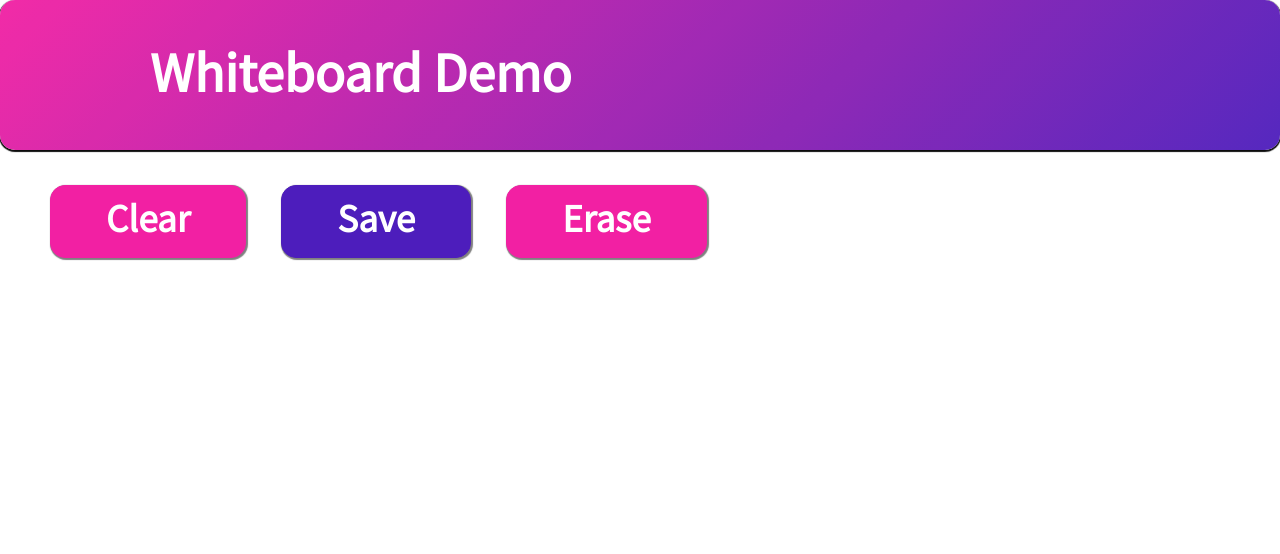
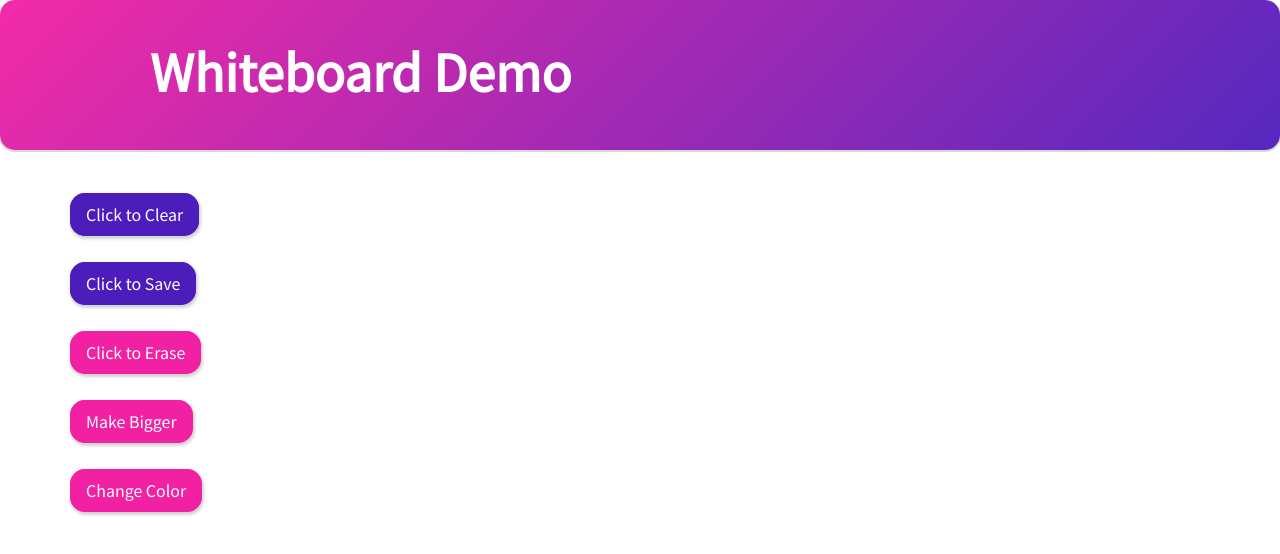
Before and after one commit to Thoughtscript/exp_whiteboard_js_2023, a plain HTML site: page index.html in a window 1280 px wide. Drawn offline with Linux system fonts and the light colour scheme.

Commit message:
tweak html, opts

```diff
--- a/index.html
+++ b/index.html
@@ -53,9 +53,14 @@
                 <!-- These must be initialized with width and height! -->
                 <canvas class="hw" id="a" width="2500px" height="2500px"></canvas>
             </div>
-            <a href="#" class="btn" id="reset">Clear</button>
-            <a href="#" class="btn" id="save">Save</a>
-            <a href="#" class="btn" id="erase">Erase</a>
+
+            <ul>
+                <li><a href="#" class="btn" id="reset">Click to Clear</a></li>
+                <li><a href="#" class="btn" id="save">Click to Save</a></li>
+                <li><a href="#" class="btn" id="erase">Click to Erase</a></li>
+                <li><a href="#" class="btn" id="size">Make Bigger</a></li>
+                <li><a href="#" class="btn" id="color">Change Color</a></li>
+            </ul>
         </main>
 
         <!--
@@ -81,6 +86,18 @@
 
             document.getElementById('erase').addEventListener('click', e => {
                 hwA.erase()
+                const el = document.getElementById('erase')
+                el.innerHTML = (el.innerText === 'Click to Erase') ? 'Click to Draw' : 'Click to Erase'
+            })
+
+            document.getElementById('size').addEventListener('click', e => {
+                hwA.changeSize()
+                const el = document.getElementById('size')
+                el.innerHTML = (el.innerText === 'Make Bigger') ? 'Make Smaller' : 'Make Bigger'
+            })
+
+            document.getElementById('color').addEventListener('click', e => {
+                hwA.changeColor()
             })
         }
         </script>
--- a/style.css
+++ b/style.css
@@ -22,7 +22,6 @@ body>main {
 body>main>div.panelWrapper {
     top: 155px;
     position: absolute;
-    left: 150px;
 }
 
 body>main>div.panelWrapper > canvas {
@@ -39,7 +38,7 @@ header {
     background: linear-gradient(135deg, #F220A3, #4D1DBC);
     position: absolute;
     width: 100%;
-    box-shadow: 0px 1px 1px 1px black;
+    box-shadow: 0px 1px 1px 1px lightgray;
     border-radius: 15px;
     opacity: .95;
 }
@@ -52,41 +51,38 @@ header>h1 {
     font-family: 'Noto Sans KR', sans-serif;
 }
 
-a.btn {
-    position: relative;
-    top: 185px;
-    padding-top:5px;
-    padding-bottom:15px;
-    padding-left: 55px;
-    padding-right:55px;
-    border: 1px solid #F220A3;
-    color: white;
-    text-decoration: none;
-    background: #F220A3;
-    font-size: 35px;
-    font-weight: 600;
-    border-radius: 15px;
-    box-shadow: 1px 1px 1px 1px gray;
-    font-family: 'Noto Sans KR', sans-serif;
+ul {
+    position: absolute;
+    top: 155px;
+    list-style: none;
 }
 
-a.btn#reset {
-    left: 50px;
+ul > li {
+    margin: 15px;
+    padding: 15px;
 }
 
-a.btn:hover {
+ul > li > a.btn {
+    color: white;
+    background: #F220A3;
+    border-radius: 15px;
+    padding-top: 7.5px;
+    padding-bottom: 10px;
+    padding-right: 15px;
+    padding-left: 15px;
+    text-decoration: none;
+    box-shadow: 1px 2px 3px 1px lightgray;
+    font-family: 'Noto Sans KR', sans-serif;
+    border: 1px solid #F220A3;
+}
+
+ul > li > a.btn:hover {
+    transition: 1s all;
     opacity: .8;
     box-shadow: 0px 0px 0px 0px white;
 }
 
-a.btn#save {
-    left: 85px;
+ul > li > a.btn#reset, ul > li > a.btn#save {
     background: #4D1DBC;
     border: 1px solid #4D1DBC;
 }
-
-a.btn#erase {
-    left: 120px;
-    background: #F220A3;
-    border: 1px solid #F220A3;
-}
--- a/writingpanel.js
+++ b/writingpanel.js
@@ -9,7 +9,7 @@
  */
 
 const reset = that => {
-    that.context.strokeStyle = 'red'
+    that.context.strokeStyle = '#ff0000' // red
     that.context.lineCap = 'round'
     that.context.lineJoin = 'round'
     that.context.lineWidth = 5
@@ -47,6 +47,18 @@ WritingPanel.prototype.drawLine = function (startX, startY, endX, endY) {
 
 WritingPanel.prototype.toBlobRect = function() {
     // For generating CNN images
+}
+
+WritingPanel.prototype.changeSize = function() {
+    if (this.context.lineWidth === 5) this.context.lineWidth = 15
+    else this.context.lineWidth = 5
+}
+
+WritingPanel.prototype.changeColor = function() {
+    console.log(`Before: ${this.context.strokeStyle}`)
+    if (this.context.strokeStyle === '#ff0000' || this.contextStrokeStyle === 'white') this.context.strokeStyle = 'black'
+    else this.context.strokeStyle = '#ff0000'
+    console.log(this.context.strokeStyle)
 }
 
 WritingPanel.prototype.toPng = function() {
```
